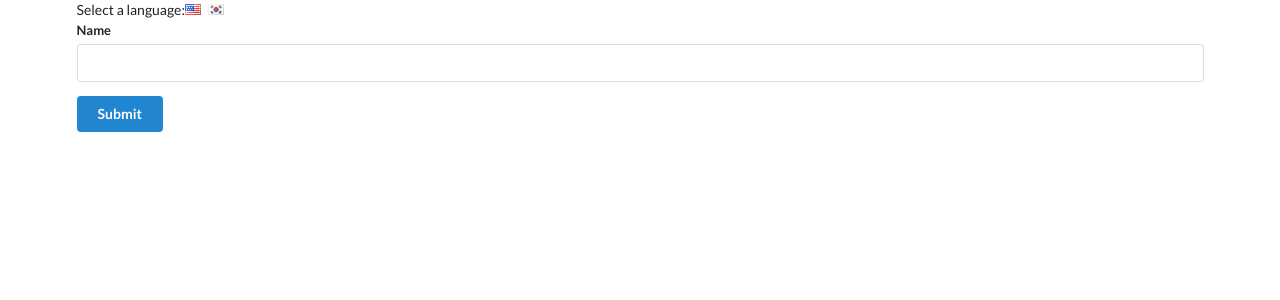
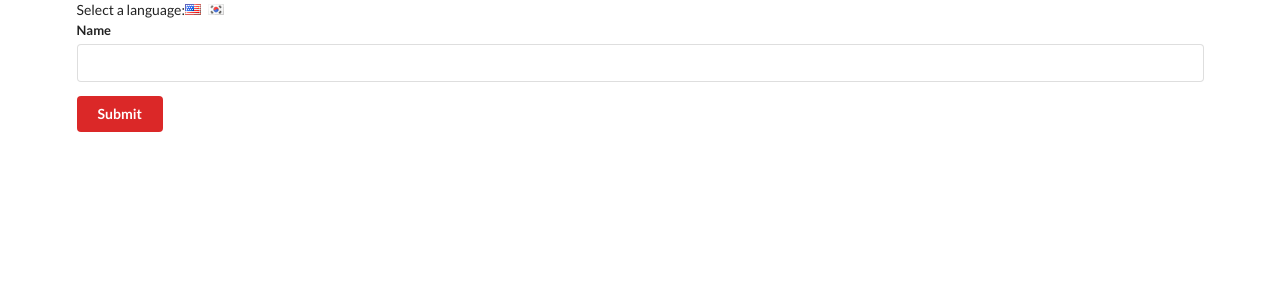
Before and after one commit to react-with-redux-course/09-context-system, a React (Create React App) app in the folder translate/: page / in a window 1280 px wide. Shown: the top 300 px of the page. Built offline with nearby package versions, Linux system fonts and the light colour scheme.

Commit message:
Provider component for color context object

```diff
--- a/translate/src/components/App.js
+++ b/translate/src/components/App.js
@@ -1,6 +1,7 @@
 import React from 'react';
 import UserCreate from './UserCreate';
 import LanguageContext from '../contexts/LanguageContext';
+import ColorContext from '../contexts/ColorContext';
 
 class App extends React.Component {
     state = { language: 'english' };
@@ -25,7 +26,9 @@
                     value property
                 */}
                 <LanguageContext.Provider value={this.state.language}>
-                    <UserCreate />
+                    <ColorContext.Provider value="red">
+                        <UserCreate />
+                    </ColorContext.Provider>
                 </LanguageContext.Provider>
             </div>
         );
--- a/translate/src/components/Button.js
+++ b/translate/src/components/Button.js
@@ -1,6 +1,7 @@
-import React from 'react';
+import React from "react";
 // importing the context object
-import LanguageContext from '../contexts/LanguageContext';
+import LanguageContext from "../contexts/LanguageContext";
+import ColorContext from "../contexts/ColorContext";
 
 class Button extends React.Component {
   /*
@@ -20,13 +21,17 @@
 
     // const text = this.context === 'english' ? 'Submit' : '보내기';
     return (
-            <button className="ui button primary">
+      <ColorContext.Consumer>
+      {(color) =>
+        <button className={`ui button ${color}`}>
           {/* {text} */}
           <LanguageContext.Consumer>
-                    {(value) => value === 'english' ? 'Submit' : '보내기'}
+            {value => (value === "english" ? "Submit" : "보내기")}
           </LanguageContext.Consumer>
         </button>
-        )
+    }
+      </ColorContext.Consumer>
+    );
   }
 }
 
--- /dev/null
+++ b/translate/src/contexts/ColorContext.js
@@ -0,0 +1,4 @@
+import React from 'react';
+
+// don't need a default a default value because of the Provider component
+export default React.createContext('red');
```
Lines whose indentation alone changed are shown as unchanged.
